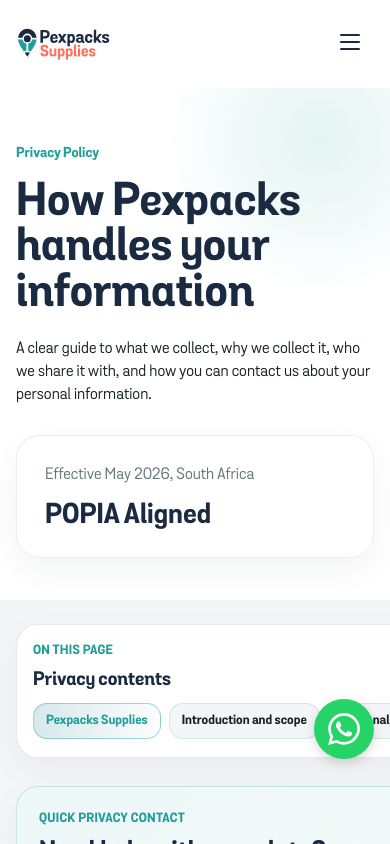
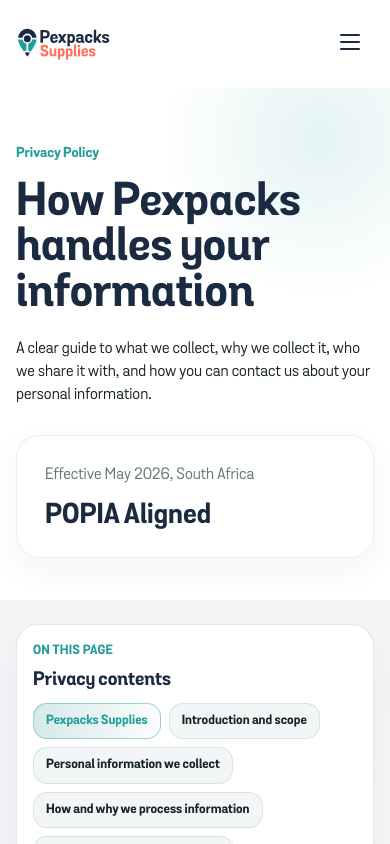
Before and after one commit to mcebisidesigner-spec/pexpacks-supplies, a Next.js app: page /privacy-policy in a window 390 px wide. Shown: the top 844 px of the page. Built offline with nearby package versions, Linux system fonts and the light colour scheme.

Commit message:
Fix mobile footer overlays

```diff
--- a/app/layout.tsx
+++ b/app/layout.tsx
@@ -1,7 +1,6 @@
 import type { Metadata, Viewport } from "next";
 import { Header } from "@/components/layout/Header";
 import { Footer } from "@/components/layout/Footer";
-import { StickyMobileCTA } from "@/components/shared/StickyMobileCTA";
 import { WhatsAppWidget } from "@/components/shared/WhatsAppWidget";
 import { FirstOrderDiscount } from "@/components/shared/FirstOrderDiscount";
 import { SocialProofToasts } from "@/components/shared/SocialProofToasts";
@@ -53,7 +52,6 @@ export default function RootLayout({
             {children}
           </main>
           <Footer />
-          <StickyMobileCTA />
           <WhatsAppWidget />
           <SocialProofToasts />
           <FirstOrderDiscount />
--- a/app/privacy-policy/PrivacyPolicy.module.css
+++ b/app/privacy-policy/PrivacyPolicy.module.css
@@ -310,7 +310,9 @@
   }
 
   .tocShell {
+    position: static;
     top: calc(var(--header-height-mobile) + 8px);
+    z-index: auto;
   }
 
   .tocCard {
@@ -329,17 +331,17 @@
 
   .tocCard ol {
     display: flex;
+    flex-wrap: wrap;
     gap: 8px;
-    margin-right: -16px;
-    margin-left: -16px;
-    overflow-x: auto;
-    padding: 0 16px 2px;
-    scroll-snap-type: x proximity;
+    margin: 0;
+    overflow: visible;
+    padding: 0;
+    scroll-snap-type: none;
   }
 
   .tocCard li {
-    flex: 0 0 auto;
-    scroll-snap-align: start;
+    flex: 0 1 auto;
+    min-width: 0;
   }
 
   .tocCard a {
@@ -347,7 +349,8 @@
     padding: 9px 12px;
     background: var(--pex-bg-soft);
     font-size: 13px;
-    white-space: nowrap;
+    white-space: normal;
+    overflow-wrap: anywhere;
   }
 
   .tocCard a[aria-current="true"] {
@@ -366,7 +369,9 @@
   .summaryPanel,
   .sectionHeader,
   .sectionBody {
+    min-width: 0;
     padding: 22px;
+    overflow-wrap: anywhere;
   }
 
   .sectionBody {
--- a/app/terms/TermsPage.module.css
+++ b/app/terms/TermsPage.module.css
@@ -341,7 +341,9 @@
   }
 
   .tocShell {
+    position: static;
     top: calc(var(--header-height-mobile) + 8px);
+    z-index: auto;
   }
 
   .tocCard {
@@ -360,17 +362,17 @@
 
   .tocCard ol {
     display: flex;
+    flex-wrap: wrap;
     gap: 8px;
-    margin-right: -16px;
-    margin-left: -16px;
-    overflow-x: auto;
-    padding: 0 16px 2px;
-    scroll-snap-type: x proximity;
+    margin: 0;
+    overflow: visible;
+    padding: 0;
+    scroll-snap-type: none;
   }
 
   .tocCard li {
-    flex: 0 0 auto;
-    scroll-snap-align: start;
+    flex: 0 1 auto;
+    min-width: 0;
   }
 
   .tocCard a {
@@ -378,7 +380,8 @@
     padding: 9px 12px;
     background: rgba(250, 247, 240, 0.92);
     font-size: 13px;
-    white-space: nowrap;
+    white-space: normal;
+    overflow-wrap: anywhere;
   }
 
   .tocCard a[aria-current="true"] {
@@ -398,7 +401,9 @@
   .summaryPanel,
   .sectionHeader,
   .sectionBody {
+    min-width: 0;
     padding: 22px;
+    overflow-wrap: anywhere;
   }
 
   .sectionBody {
--- a/components/policy/LegalDocumentPage.module.css
+++ b/components/policy/LegalDocumentPage.module.css
@@ -357,7 +357,9 @@
 
 @media (max-width: 640px) {
   .tocShell {
+    position: static;
     top: calc(var(--header-height-mobile) + 8px);
+    z-index: auto;
   }
 
   .tocCard,
@@ -383,17 +385,17 @@
 
   .tocCard ol {
     display: flex;
+    flex-wrap: wrap;
     gap: 8px;
-    margin-right: -16px;
-    margin-left: -16px;
-    overflow-x: auto;
-    padding: 0 16px 2px;
-    scroll-snap-type: x proximity;
+    margin: 0;
+    overflow: visible;
+    padding: 0;
+    scroll-snap-type: none;
   }
 
   .tocCard li {
-    flex: 0 0 auto;
-    scroll-snap-align: start;
+    flex: 0 1 auto;
+    min-width: 0;
   }
 
   .tocCard a {
@@ -401,7 +403,8 @@
     padding: 9px 12px;
     background: var(--pex-bg-soft);
     font-size: 13px;
-    white-space: nowrap;
+    white-space: normal;
+    overflow-wrap: anywhere;
   }
 
   .tocCard a[aria-current="true"] {
@@ -421,7 +424,9 @@
   .sectionHeader,
   .sectionBody,
   .noticePanel {
+    min-width: 0;
     padding: 22px;
+    overflow-wrap: anywhere;
   }
 
   .sectionBody {
--- a/components/shared/SocialProofToasts.module.css
+++ b/components/shared/SocialProofToasts.module.css
@@ -72,7 +72,7 @@
 
 @media (max-width: 820px) {
   .toast {
-    bottom: calc(var(--cta-height-mobile) + max(18px, env(safe-area-inset-bottom)));
+    bottom: max(18px, env(safe-area-inset-bottom));
   }
 }
 
--- a/components/shared/WhatsAppWidget.module.css
+++ b/components/shared/WhatsAppWidget.module.css
@@ -1,8 +1,8 @@
 .widgetContainer {
   position: fixed;
   z-index: 80;
-  right: 24px;
-  bottom: 24px;
+  right: 18px;
+  bottom: 18px;
   display: flex;
   flex-direction: column;
   align-items: flex-end;
@@ -10,13 +10,13 @@
 }
 
 .fab {
-  width: 60px;
-  height: 60px;
+  width: 52px;
+  height: 52px;
   border-radius: 50%;
   background-color: #25D366; /* WhatsApp Green */
   color: white;
   border: none;
-  box-shadow: 0 4px 12px rgba(0, 0, 0, 0.15);
+  box-shadow: 0 12px 24px rgba(26, 42, 64, 0.18);
   cursor: pointer;
   display: flex;
   align-items: center;
@@ -26,8 +26,8 @@
 }
 
 .fab:hover {
-  transform: scale(1.05);
-  box-shadow: 0 6px 16px rgba(0, 0, 0, 0.2);
+  transform: translateY(-1px) scale(1.03);
+  box-shadow: 0 14px 28px rgba(26, 42, 64, 0.2);
 }
 
 .fab:focus-visible {
@@ -37,9 +37,9 @@
 
 .chatPopup {
   position: absolute;
-  bottom: 80px;
+  bottom: 68px;
   right: 0;
-  width: 320px;
+  width: min(300px, calc(100vw - 32px));
   background: white;
   border-radius: 12px;
   box-shadow: 0 8px 24px rgba(0, 0, 0, 0.15);
@@ -162,15 +162,19 @@
   background-color: #128C7E;
 }
 
-/* Adjust position on mobile to avoid StickyMobileCTA */
 @media (max-width: 767px) {
   .widgetContainer {
-    right: 16px;
-    bottom: calc(85px + env(safe-area-inset-bottom));
+    right: max(14px, env(safe-area-inset-right));
+    bottom: max(14px, env(safe-area-inset-bottom));
+  }
+
+  .fab {
+    width: 48px;
+    height: 48px;
   }
 
   .chatPopup {
-    width: calc(100vw - 32px);
+    width: min(292px, calc(100vw - 28px));
     right: 0;
   }
 }
--- a/components/shared/WhatsAppWidget.tsx
+++ b/components/shared/WhatsAppWidget.tsx
@@ -1,32 +1,103 @@
 "use client";
 
-import { useState, useEffect } from "react";
+import { usePathname } from "next/navigation";
+import { useEffect, useState } from "react";
 import styles from "./WhatsAppWidget.module.css";
 
 export function WhatsAppWidget() {
+  const pathname = usePathname();
   const [mounted, setMounted] = useState(false);
   const [isOpen, setIsOpen] = useState(false);
+  const [isPageSurfaceVisible, setIsPageSurfaceVisible] = useState(true);
 
   useEffect(() => {
     setMounted(true);
   }, []);
 
-  if (!mounted) return null;
+  useEffect(() => {
+    if (!mounted) return;
 
-  const whatsappNumber = "27780036048"; // Replace with actual number
-  const defaultMessage = encodeURIComponent("Hi Pexpacks, I need some help with my stationery pack.");
+    let frame = 0;
+    let observer: IntersectionObserver | undefined;
+    const footer = document.getElementById("site-footer");
+    const main = document.getElementById("site-main");
+    const hero = main?.querySelector("section");
+
+    function isVisible(element: Element | null | undefined) {
+      if (!element) return false;
+
+      const rect = element.getBoundingClientRect();
+      return rect.top < window.innerHeight && rect.bottom > 0;
+    }
+
+    function updateVisibility() {
+      window.cancelAnimationFrame(frame);
+      frame = window.requestAnimationFrame(() => {
+        const shouldHide = isVisible(hero) || isVisible(footer);
+        setIsPageSurfaceVisible(shouldHide);
+
+        if (shouldHide) {
+          setIsOpen(false);
+        }
+      });
+    }
+
+    if (hero || footer) {
+      observer = new IntersectionObserver(updateVisibility, {
+        rootMargin: "0px",
+        threshold: [0, 0.01, 1],
+      });
+      if (hero) observer.observe(hero);
+      if (footer) observer.observe(footer);
+    }
+
+    updateVisibility();
+    window.addEventListener("scroll", updateVisibility, { passive: true });
+    window.addEventListener("resize", updateVisibility);
+
+    return () => {
+      window.cancelAnimationFrame(frame);
+      window.removeEventListener("scroll", updateVisibility);
+      window.removeEventListener("resize", updateVisibility);
+      observer?.disconnect();
+    };
+  }, [mounted, pathname]);
+
+  if (!mounted || isPageSurfaceVisible) return null;
+
+  const whatsappNumber = "27780036048";
+  const defaultMessage = encodeURIComponent(
+    "Hi Pexpacks, I need some help with my stationery pack."
+  );
   const waUrl = `https://wa.me/${whatsappNumber}?text=${defaultMessage}`;
 
   return (
     <div className={styles.widgetContainer}>
-      <div className={[styles.chatPopup, isOpen ? styles.open : ""].filter(Boolean).join(" ")}>
+      <div
+        className={[styles.chatPopup, isOpen ? styles.open : ""]
+          .filter(Boolean)
+          .join(" ")}
+      >
         <div className={styles.popupHeader}>
           <div className={styles.headerInfo}>
             <strong>Pexpacks Support</strong>
             <span>Typically replies in a few minutes</span>
           </div>
-          <button className={styles.closeBtn} onClick={() => setIsOpen(false)} aria-label="Close chat">
-            <svg width="20" height="20" viewBox="0 0 24 24" fill="none" stroke="currentColor" strokeWidth="2" strokeLinecap="round" strokeLinejoin="round">
+          <button
+            className={styles.closeBtn}
+            onClick={() => setIsOpen(false)}
+            aria-label="Close chat"
+          >
+            <svg
+              width="20"
+              height="20"
+              viewBox="0 0 24 24"
+              fill="none"
+              stroke="currentColor"
+              strokeWidth="2"
+              strokeLinecap="round"
+              strokeLinejoin="round"
+            >
               <line x1="18" y1="6" x2="6" y2="18"></line>
               <line x1="6" y1="6" x2="18" y2="18"></line>
             </svg>
@@ -34,14 +105,18 @@ export function WhatsAppWidget() {
         </div>
         <div className={styles.popupBody}>
           <div className={styles.chatBubble}>
-            Hi there! 👋 Need help finding your school list or placing an order?
+            Hi there! Need help finding your school list or placing an order?
           </div>
         </div>
         <div className={styles.popupFooter}>
-          <a href={waUrl} target="_blank" rel="noopener noreferrer" className={styles.startChatBtn} onClick={() => setIsOpen(false)}>
-            <svg width="20" height="20" viewBox="0 0 24 24" fill="currentColor" aria-hidden="true">
-              <path d="M17.472 14.382c-.297-.149-1.758-.867-2.03-.967-.273-.099-.471-.148-.67.15-.197.297-.767.966-.94 1.164-.173.199-.347.223-.644.075-.297-.15-1.255-.463-2.39-1.475-.883-.788-1.48-1.761-1.653-2.059-.173-.297-.018-.458.13-.606.134-.133.298-.347.446-.52.149-.174.198-.298.298-.497.099-.198.05-.371-.025-.52-.075-.149-.669-1.612-.916-2.207-.242-.579-.487-.5-.669-.51-.173-.008-.371-.01-.57-.01-.198 0-.52.074-.792.372-.272.297-1.04 1.016-1.04 2.479 0 1.462 1.065 2.875 1.213 3.074.149.198 2.096 3.2 5.077 4.487.709.306 1.262.489 1.694.625.712.227 1.36.195 1.871.118.571-.085 1.758-.719 2.006-1.413.248-.694.248-1.289.173-1.413-.074-.124-.272-.198-.57-.347m-5.421 7.403h-.004a9.87 9.87 0 01-5.031-1.378l-.361-.214-3.741.982.998-3.648-.235-.374a9.86 9.86 0 01-1.51-5.26c.001-5.45 4.436-9.884 9.888-9.884 2.64 0 5.122 1.03 6.988 2.898a9.825 9.825 0 012.893 6.994c-.003 5.45-4.437 9.884-9.885 9.884m8.413-18.297A11.815 11.815 0 0012.05 0C5.495 0 .16 5.335.157 11.892c0 2.096.547 4.142 1.588 5.945L.057 24l6.305-1.654a11.882 11.882 0 005.683 1.448h.005c6.554 0 11.89-5.335 11.893-11.893a11.821 11.821 0 00-3.48-8.413z" />
-            </svg>
+          <a
+            href={waUrl}
+            target="_blank"
+            rel="noopener noreferrer"
+            className={styles.startChatBtn}
+            onClick={() => setIsOpen(false)}
+          >
+            <WhatsAppIcon size={18} />
             Start Chat
           </a>
         </div>
@@ -54,16 +129,37 @@ export function WhatsAppWidget() {
         aria-expanded={isOpen}
       >
         {isOpen ? (
-          <svg width="24" height="24" viewBox="0 0 24 24" fill="none" stroke="currentColor" strokeWidth="2" strokeLinecap="round" strokeLinejoin="round">
+          <svg
+            width="22"
+            height="22"
+            viewBox="0 0 24 24"
+            fill="none"
+            stroke="currentColor"
+            strokeWidth="2"
+            strokeLinecap="round"
+            strokeLinejoin="round"
+          >
             <line x1="18" y1="6" x2="6" y2="18"></line>
             <line x1="6" y1="6" x2="18" y2="18"></line>
           </svg>
         ) : (
-          <svg width="32" height="32" viewBox="0 0 24 24" fill="currentColor" aria-hidden="true">
-            <path d="M17.472 14.382c-.297-.149-1.758-.867-2.03-.967-.273-.099-.471-.148-.67.15-.197.297-.767.966-.94 1.164-.173.199-.347.223-.644.075-.297-.15-1.255-.463-2.39-1.475-.883-.788-1.48-1.761-1.653-2.059-.173-.297-.018-.458.13-.606.134-.133.298-.347.446-.52.149-.174.198-.298.298-.497.099-.198.05-.371-.025-.52-.075-.149-.669-1.612-.916-2.207-.242-.579-.487-.5-.669-.51-.173-.008-.371-.01-.57-.01-.198 0-.52.074-.792.372-.272.297-1.04 1.016-1.04 2.479 0 1.462 1.065 2.875 1.213 3.074.149.198 2.096 3.2 5.077 4.487.709.306 1.262.489 1.694.625.712.227 1.36.195 1.871.118.571-.085 1.758-.719 2.006-1.413.248-.694.248-1.289.173-1.413-.074-.124-.272-.198-.57-.347m-5.421 7.403h-.004a9.87 9.87 0 01-5.031-1.378l-.361-.214-3.741.982.998-3.648-.235-.374a9.86 9.86 0 01-1.51-5.26c.001-5.45 4.436-9.884 9.888-9.884 2.64 0 5.122 1.03 6.988 2.898a9.825 9.825 0 012.893 6.994c-.003 5.45-4.437 9.884-9.885 9.884m8.413-18.297A11.815 11.815 0 0012.05 0C5.495 0 .16 5.335.157 11.892c0 2.096.547 4.142 1.588 5.945L.057 24l6.305-1.654a11.882 11.882 0 005.683 1.448h.005c6.554 0 11.89-5.335 11.893-11.893a11.821 11.821 0 00-3.48-8.413z" />
-          </svg>
+          <WhatsAppIcon size={26} />
         )}
       </button>
     </div>
   );
 }
+
+function WhatsAppIcon({ size }: { size: number }) {
+  return (
+    <svg
+      width={size}
+      height={size}
+      viewBox="0 0 24 24"
+      fill="currentColor"
+      aria-hidden="true"
+    >
+      <path d="M17.472 14.382c-.297-.149-1.758-.867-2.03-.967-.273-.099-.471-.148-.67.15-.197.297-.767.966-.94 1.164-.173.199-.347.223-.644.075-.297-.15-1.255-.463-2.39-1.475-.883-.788-1.48-1.761-1.653-2.059-.173-.297-.018-.458.13-.606.134-.133.298-.347.446-.52.149-.174.198-.298.298-.497.099-.198.05-.371-.025-.52-.075-.149-.669-1.612-.916-2.207-.242-.579-.487-.5-.669-.51-.173-.008-.371-.01-.57-.01-.198 0-.52.074-.792.372-.272.297-1.04 1.016-1.04 2.479 0 1.462 1.065 2.875 1.213 3.074.149.198 2.096 3.2 5.077 4.487.709.306 1.262.489 1.694.625.712.227 1.36.195 1.871.118.571-.085 1.758-.719 2.006-1.413.248-.694.248-1.289.173-1.413-.074-.124-.272-.198-.57-.347m-5.421 7.403h-.004a9.87 9.87 0 01-5.031-1.378l-.361-.214-3.741.982.998-3.648-.235-.374a9.86 9.86 0 01-1.51-5.26c.001-5.45 4.436-9.884 9.888-9.884 2.64 0 5.122 1.03 6.988 2.898a9.825 9.825 0 012.893 6.994c-.003 5.45-4.437 9.884-9.885 9.884m8.413-18.297A11.815 11.815 0 0012.05 0C5.495 0 .16 5.335.157 11.892c0 2.096.547 4.142 1.588 5.945L.057 24l6.305-1.654a11.882 11.882 0 005.683 1.448h.005c6.554 0 11.89-5.335 11.893-11.893a11.821 11.821 0 00-3.48-8.413z" />
+    </svg>
+  );
+}
--- a/styles/tokens.css
+++ b/styles/tokens.css
@@ -119,11 +119,9 @@
   --logo-width-mobile: 95px;
   --logo-width-desktop: 103px;
 
-  --cta-height-mobile: 48px;
-  --cta-height-desktop: 52px;
   --touch-target-min: 48px;
-  --button-height-mobile: var(--cta-height-mobile);
-  --button-height-desktop: var(--cta-height-desktop);
+  --button-height-mobile: 48px;
+  --button-height-desktop: 52px;
   --cta-padding-x: 24px;
 
   --section-padding-mobile: 64px;
```
Also changed, not shown: components/layout/Footer.module.css (+12 -1 lines), components/shared/SocialProofToasts.tsx (+21 -1 lines), components/shared/StickyMobileCTA.module.css (deleted, +0 -64 lines), components/shared/StickyMobileCTA.tsx (deleted, +0 -87 lines).
